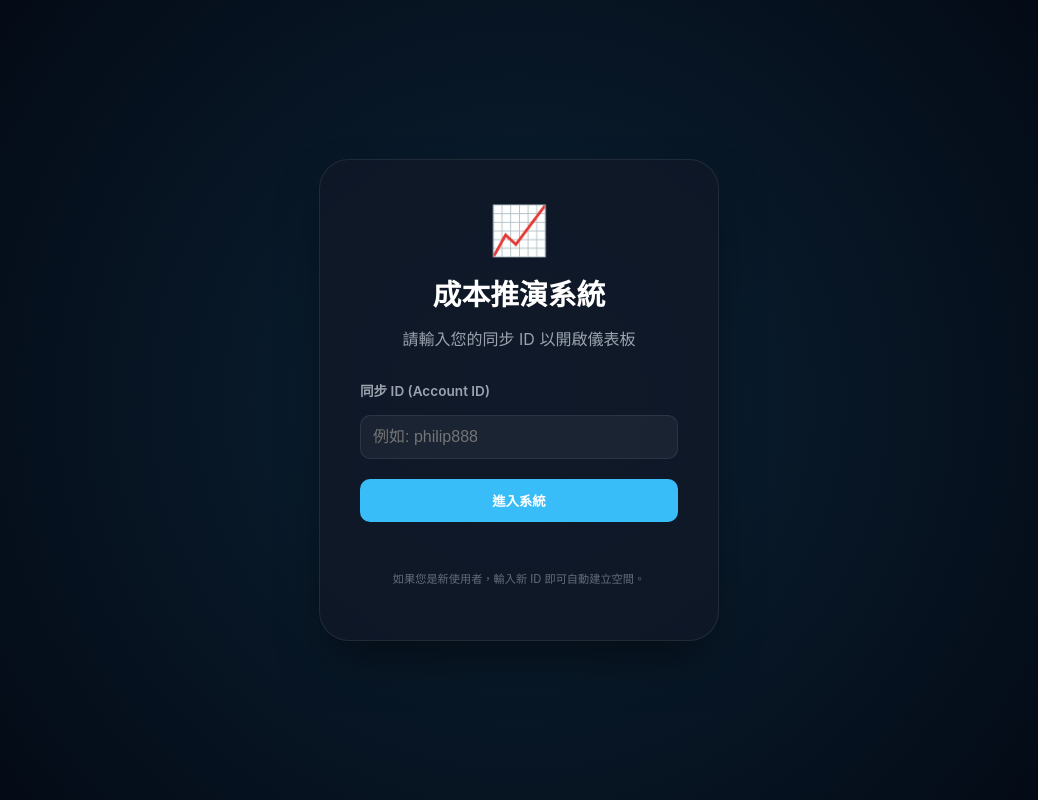
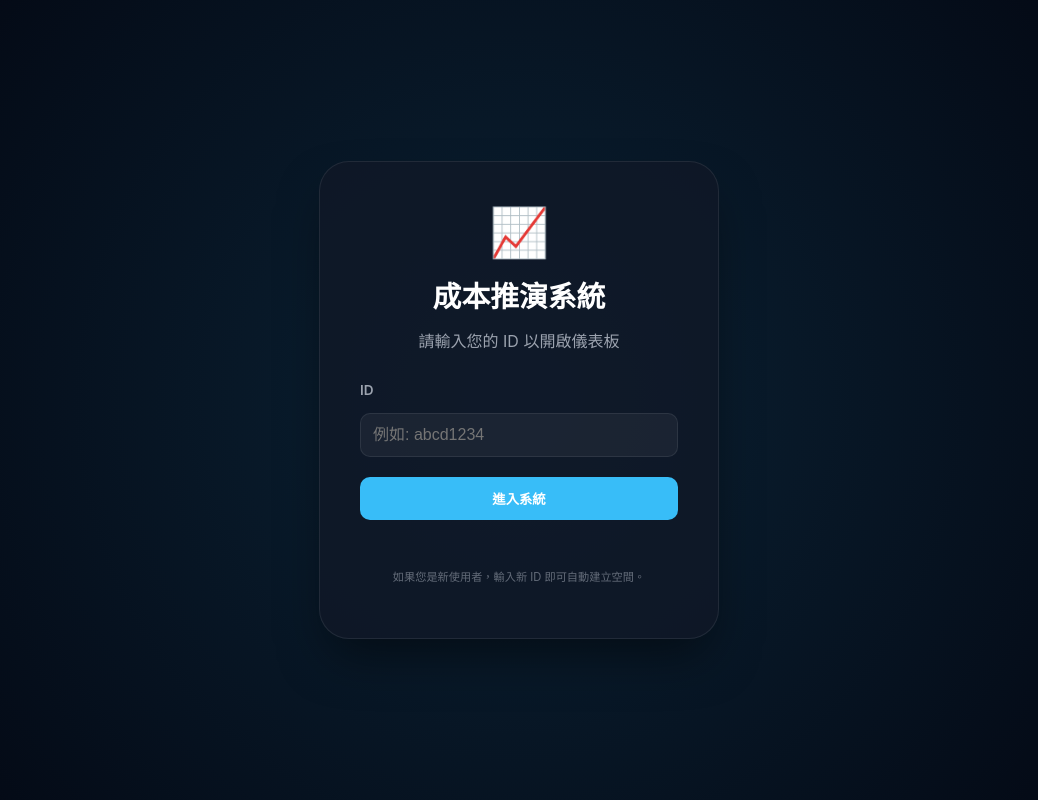
Before and after one commit to philip12010315-creator/stock-monitor, a website: page index.html in a window 1280 px wide. Shown: the whole page, without its empty margins (121-1159 px from the left). Drawn offline with Linux system fonts and the light colour scheme.

Commit message:
Update data and index: 2026/04/28 週二 15:09:00.45

```diff
--- a/index.html
+++ b/index.html
@@ -841,11 +841,11 @@
         <div class="login-card">
             <span class="login-logo">📈</span>
             <h1 style="margin: 0 0 10px 0; font-size: 1.8rem; color: var(--text-title);">成本推演系統</h1>
-            <p style="color: var(--text-dim); margin-bottom: 30px;">請輸入您的同步 ID 以開啟儀表板</p>
+            <p style="color: var(--text-dim); margin-bottom: 30px;">請輸入您的 ID 以開啟儀表板</p>
 
             <div class="sync-input-group" style="text-align: left;">
-                <label>同步 ID (Account ID)</label>
-                <input type="text" id="login-id-input" placeholder="例如: philip888" style="width: 100%;" oninput="checkAdminId()">
+                <label>ID</label>
+                <input type="text" id="login-id-input" placeholder="例如: abcd1234" style="width: 100%;" oninput="checkAdminId()">
             </div>
 
             <!-- 管理員密碼框 (預設隱藏) -->
```
